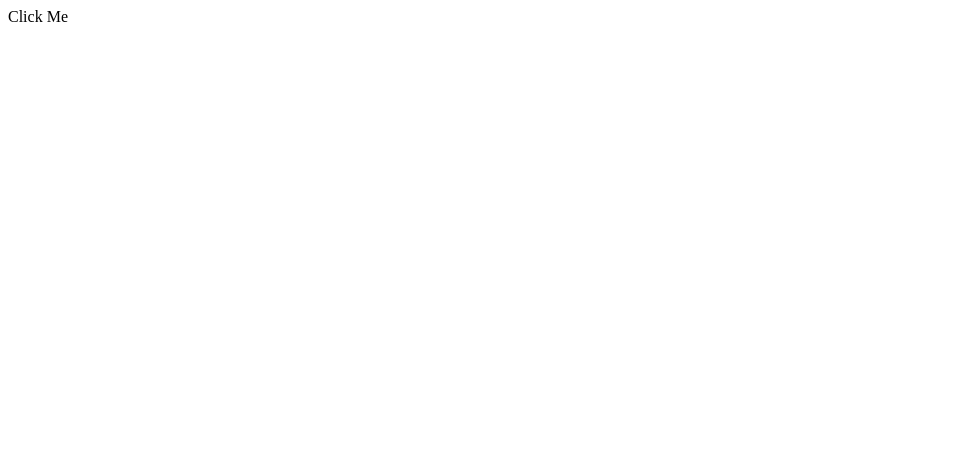
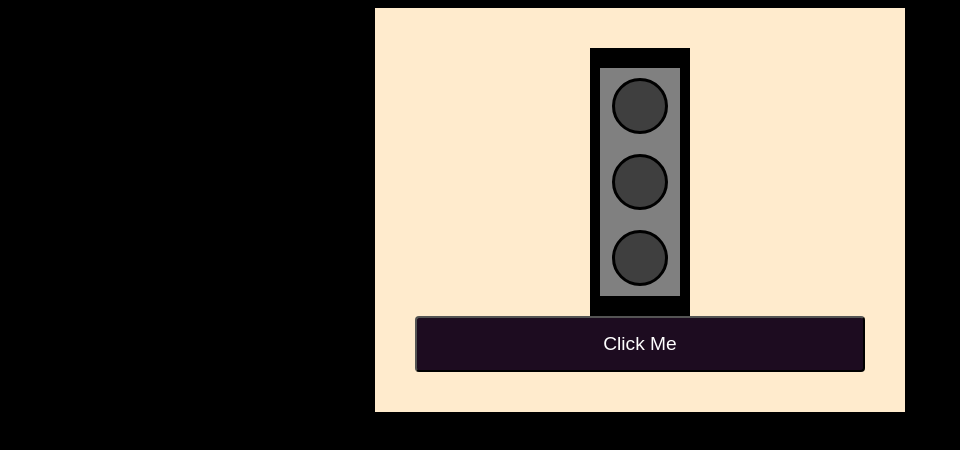
Before and after one commit to SocratesCCMuquepe/bootcamp-dev-junior-modulo3-traffic-light, a plain HTML site: page index.html in a window 1280 px wide. Shown: the whole page, without its empty margins (0-960 px from the left). Drawn offline with Linux system fonts and the light colour scheme.

Commit message:
Configurando as classes CSS dos elementos da pagina

```diff
--- a/index.html
+++ b/index.html
@@ -4,25 +4,26 @@
     <meta charset="UTF-8">
     <meta name="viewport" content="width=device-width, initial-scale=1.0">
     <title>Project Traffic Light</title>
+    <link rel="stylesheet" href="style.css">
 </head>
 <body>
     <div class="container">
         <div class="traffic-light">
             <div class="panel">
-                <div class="red-light">
+                <div class="light-off">
 
                 </div>
-                <div class="yellow-light">
+                <div class="light-off">
 
                 </div>
-                <div class="green-light">
+                <div class="light-off">
 
                 </div>
             </div>
         </div>
-        <botton>
+        <button>
             Click Me
-        </botton>
+        </button>
     </div>
 </body>
 </html>
--- /dev/null
+++ b/style.css
@@ -0,0 +1,63 @@
+body{
+    background-color: #000000;
+}
+
+button{
+    background-color: #1d0c20;
+    /*padding: 0.9rem 2rem;*/
+    padding: 15px 32px;
+    color: #FFF;
+    text-decoration: none;
+    font-size: 1.2rem;
+    border-radius: 4px;
+    cursor: pointer;
+}
+button:hover{
+    background-color: #e9e9e9;
+}
+
+.container{
+    background-color: #ffebcd;
+    padding: 40px;
+    width: 450px;
+    margin: auto;
+    display: flex;
+    flex-direction: column;
+}
+.traffic-light{
+    background-color: #000000;
+    width: 100px;
+    padding-top: 10px;
+    padding-bottom: 10px;
+    display: flex;
+    flex-direction: column;
+    margin: auto;
+}
+.panel{
+    background-color: #808080;
+    margin: 10px;
+    padding: 10px;
+    display: flex;
+    flex-direction: column;
+    row-gap: 20px;
+}
+.red-light{
+
+}
+.yellow-light{
+
+}
+.green-light{
+
+}
+.light-off{
+    width: 50px;
+    height: 50px;
+    background-color: #3f3f3f;
+    margin: auto;
+
+    border-color: #000;
+    border-width: medium;
+    border-style: solid;
+    border-radius: 50%;
+}
```
